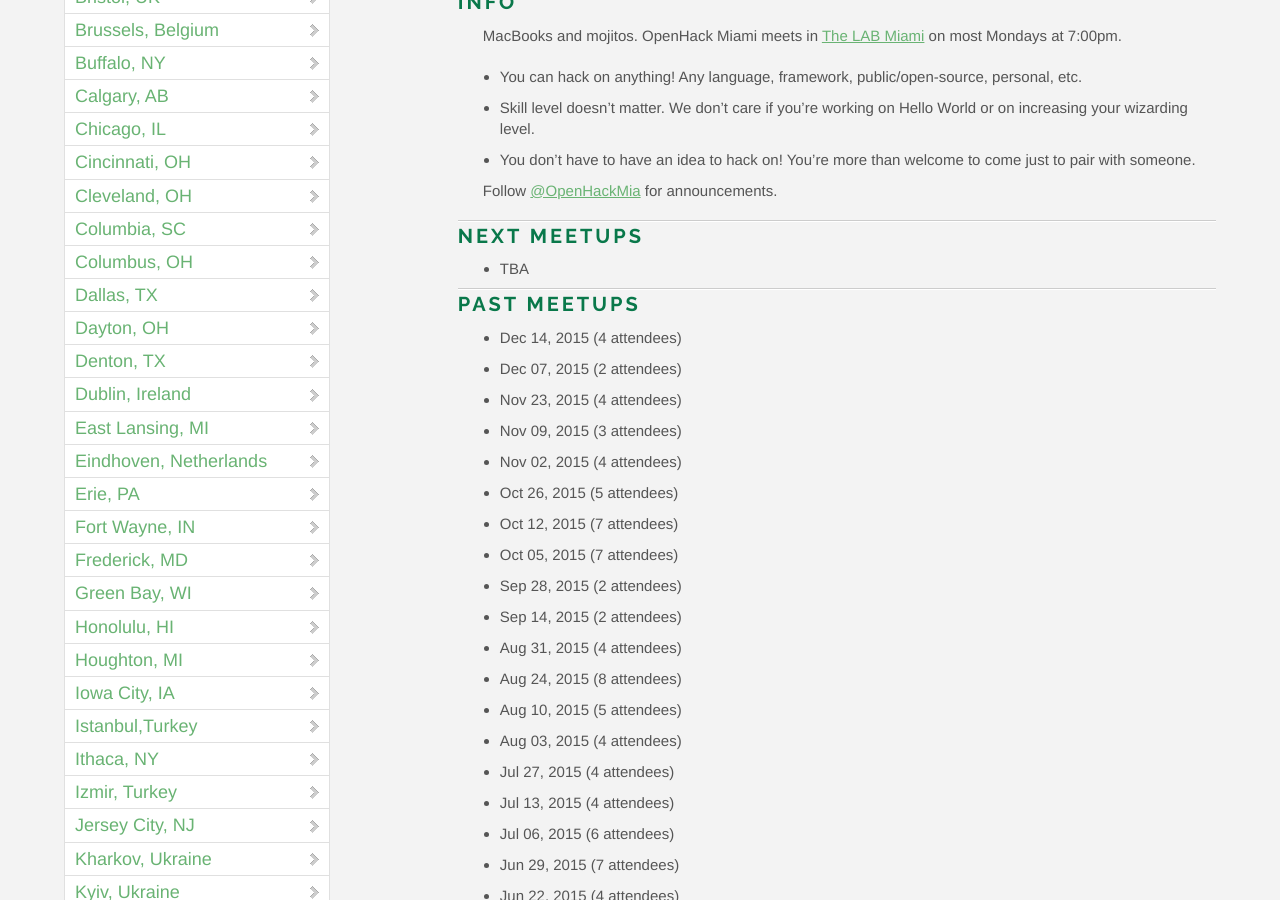
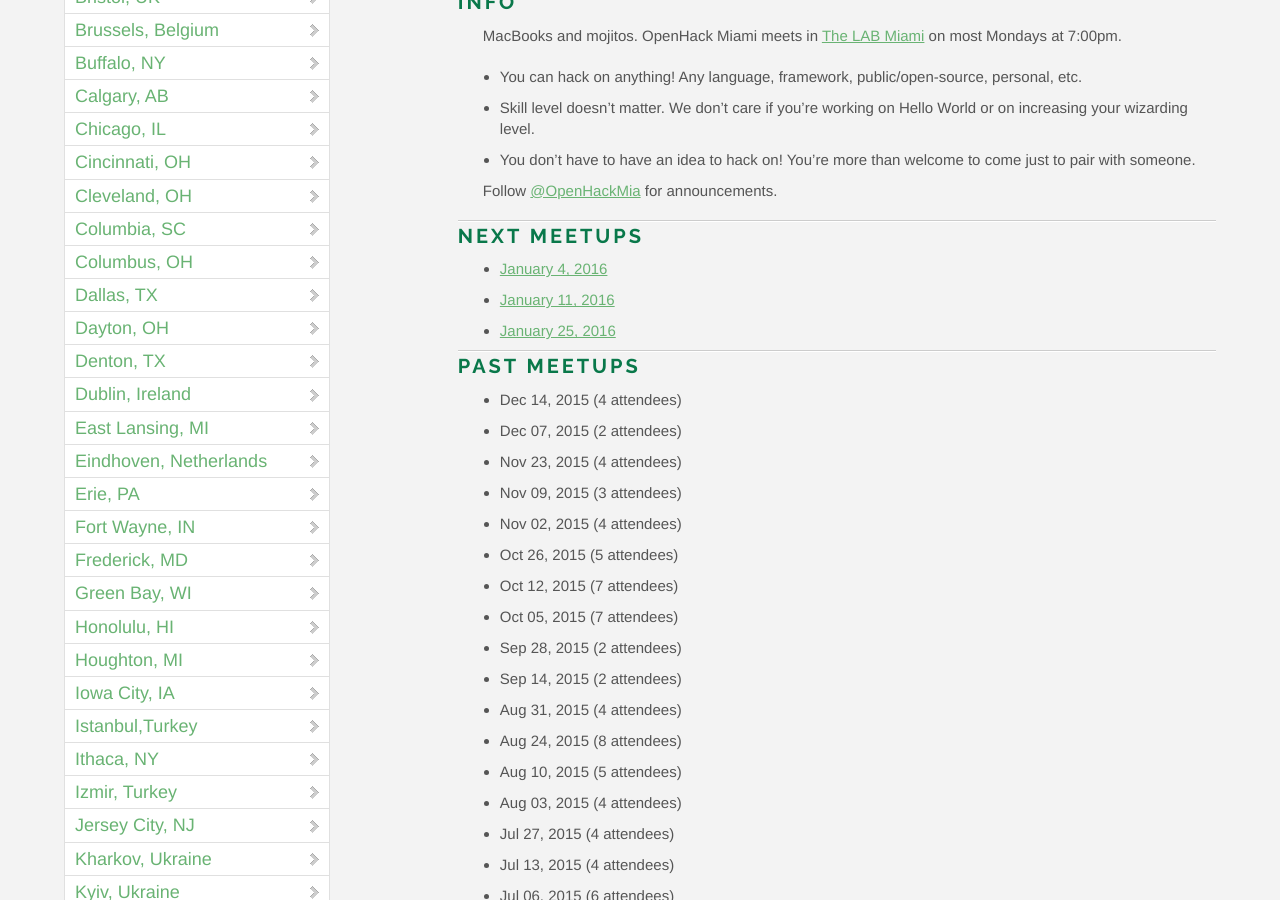
Before and after one commit to OpenHack/openhack.github.com, a Jekyll site: the page built from miami/index.markdown, in a window 1280 px wide and 900 px high, scrolled down 733 px. Built offline with Jekyll 4.4.1, drawn with Linux system fonts in a browser that asks for light colours; nearby versions of some CDN libraries; comment, search, counter and statistics services are not loaded.

Commit message:
Add Miami January meetups

```diff
--- a/miami/index.markdown
+++ b/miami/index.markdown
@@ -19,7 +19,9 @@ Follow [@OpenHackMia](http://twitter.com/openhackmia) for announcements.
 
 ### Next meetups
 
-* TBA
+* [January 4, 2016](http://www.meetup.com/miamirb/events/227815029/)
+* [January 11, 2016](http://www.meetup.com/miamirb/events/227815041/)
+* [January 25, 2016](http://www.meetup.com/miamirb/events/227815048/)
 
 ### Past meetups
 
```
